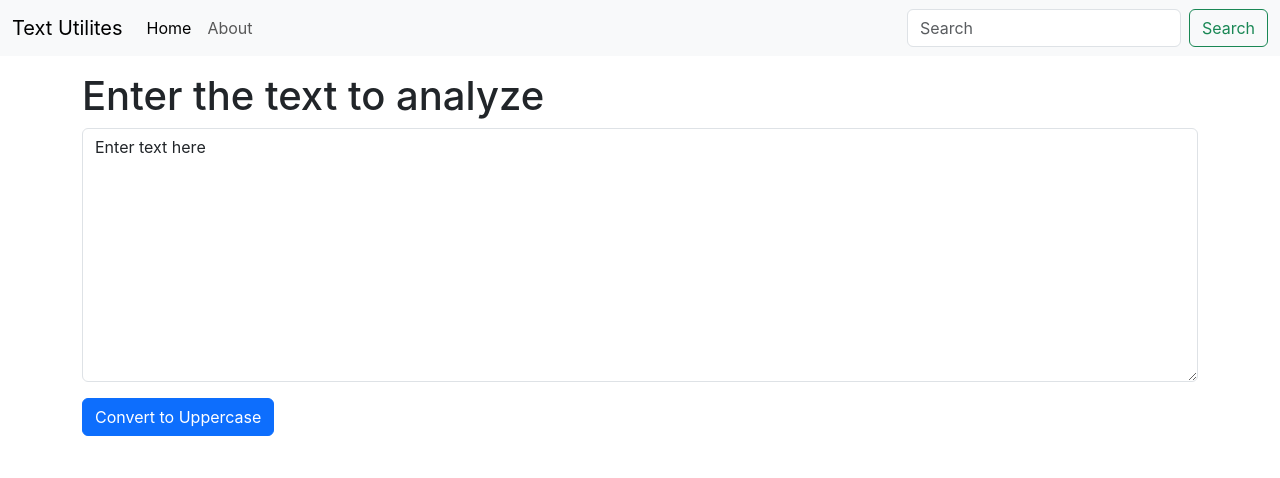
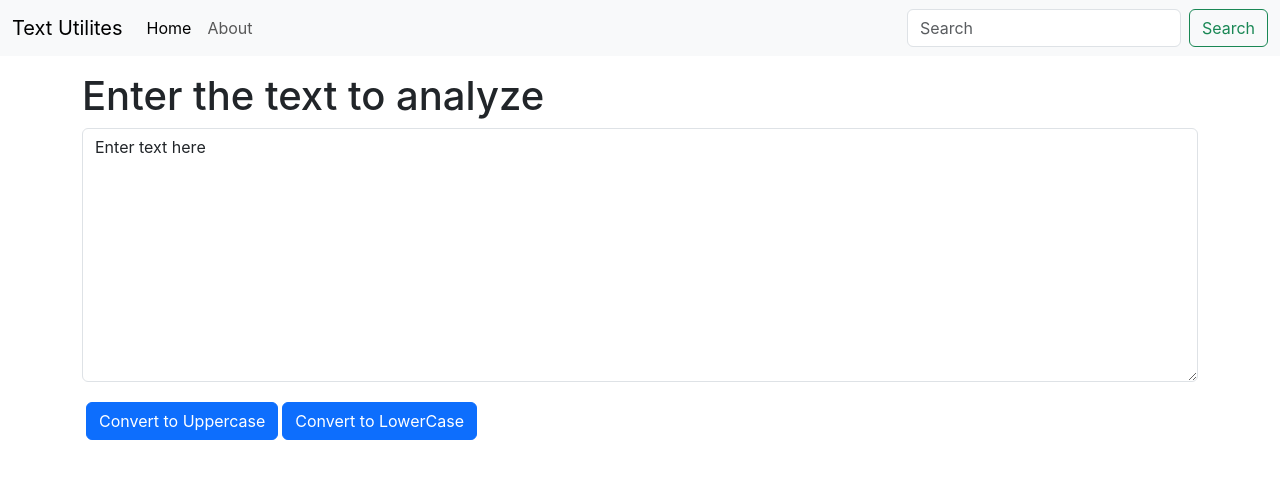
Before and after one commit to PranitBhatt/my-app, a React (Create React App) app: page / in a window 1280 px wide. Shown: the top 478 px of the page. Built offline with nearby package versions, Linux system fonts and the light colour scheme.

Commit message:
to lowercase and to uppercase implemented

```diff
--- a/src/Components/TextForm.js
+++ b/src/Components/TextForm.js
@@ -2,8 +2,16 @@
 
 export default function TextForm(props) {
     const handleUpclick = ()=>{
-        console.log("UpperCase was clicked");
-        setText("You have clicked on Set it to uppercase");
+        console.log("UpperCase was clicked" +text);
+        let newText = text.toUpperCase();
+        setText(newText);
+
+    }
+    const handlelowclick = ()=>{
+        console.log("Lowercase was clicked" +text);
+        let newText = text.toLowerCase();
+        setText(newText);
+
     }
     const handleOnchange = (event)=>{
         console.log("Handle Onchange");
@@ -17,7 +25,9 @@
       <div className="mb-3">
         <textarea className="form-control" value={text} onChange={handleOnchange} id="textarea" rows="10" ></textarea>
       </div>
-      <button className="btn btn-primary" onClick={handleUpclick}>Convert to Uppercase</button>
+      <button className="btn btn-primary m-1" onClick={handleUpclick}>Convert to Uppercase</button>
+      <button className="btn btn-primary" onClick={handlelowclick}>Convert to LowerCase</button>
+
     </div>
   )
 }
```
